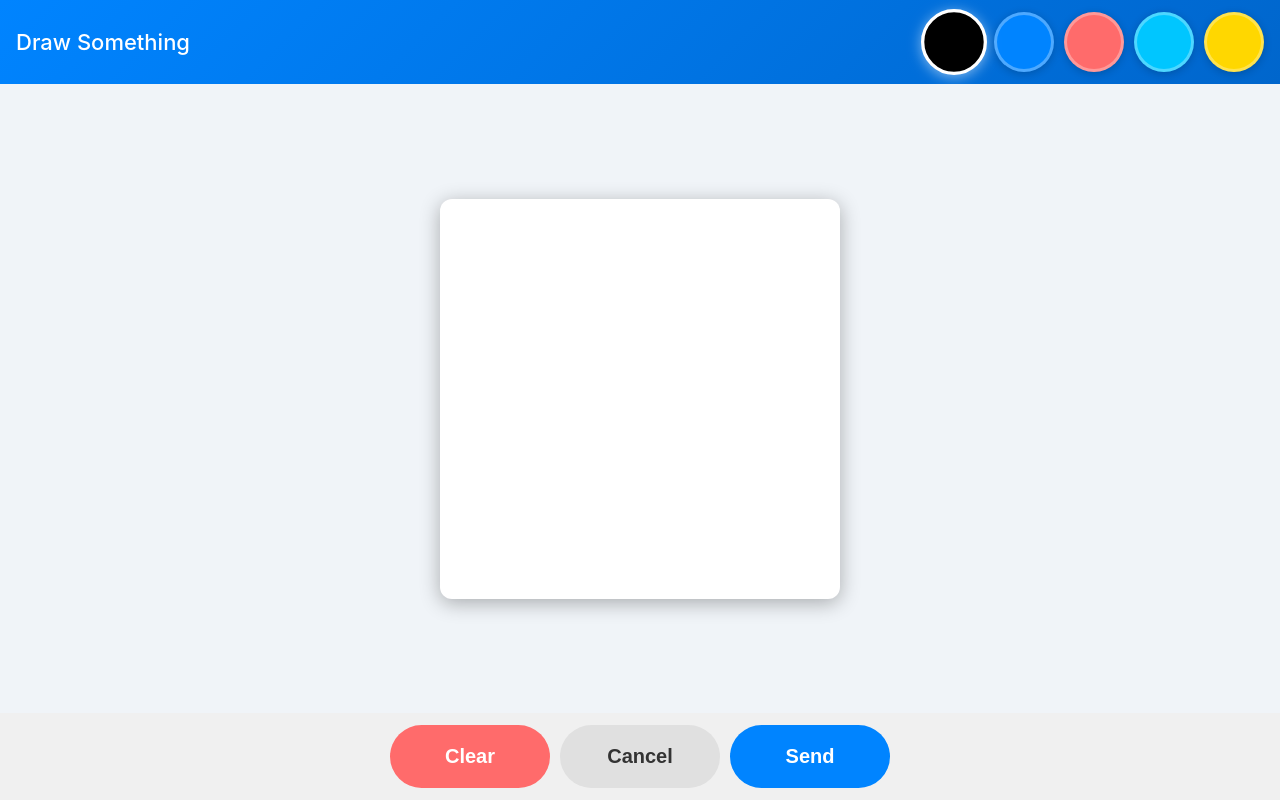
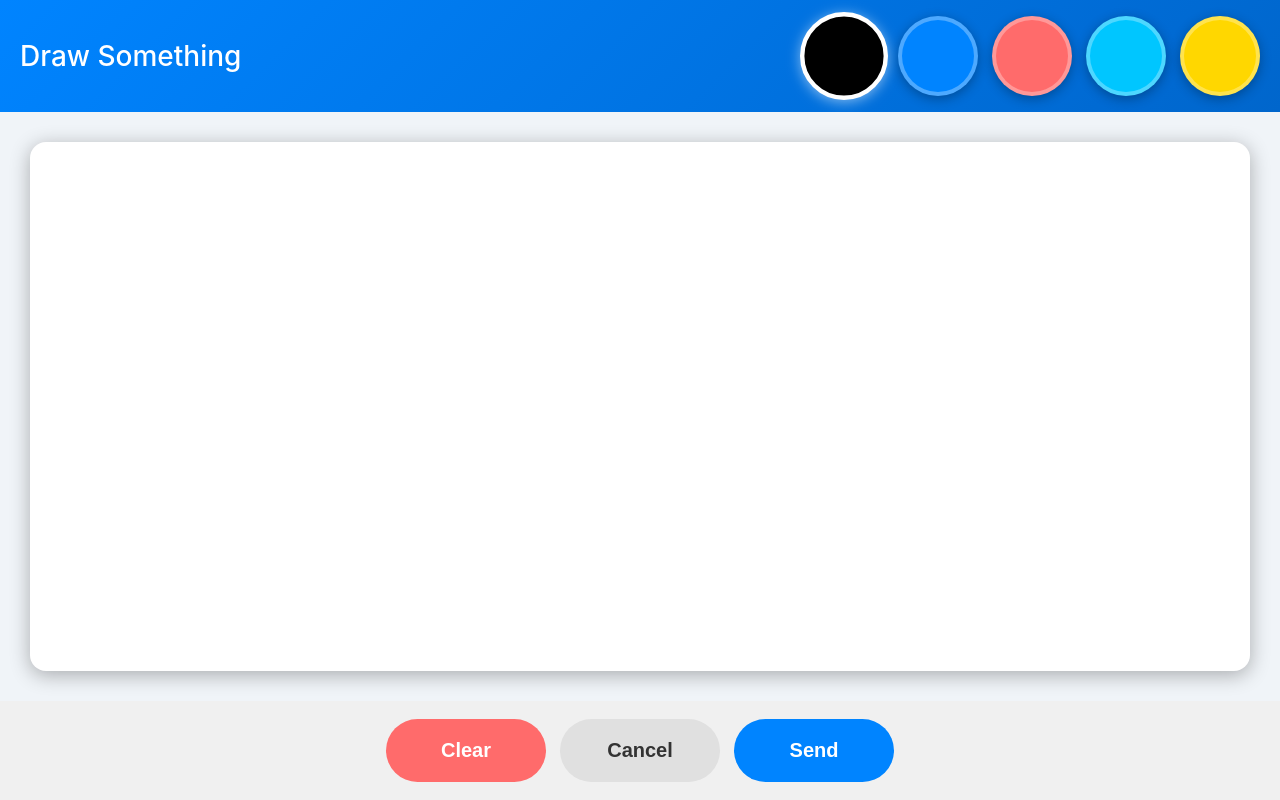
Before and after one commit to EdiBediSus/CapInfo.com, a website: page index.html in a window 1280 px wide. Both pictures are taken after a click on the button "✏️". Drawn offline with Linux system fonts and the light colour scheme.

Commit message:
Update index.html

```diff
--- a/index.html
+++ b/index.html
@@ -121,11 +121,11 @@
 
         .message-bubble {
             max-width: 80%;
-            padding: 18px 24px;
-            border-radius: 16px;
+            padding: 22px 30px;
+            border-radius: 20px;
             word-wrap: break-word;
             position: relative;
-            box-shadow: 0 2px 4px rgba(0, 0, 0, 0.15);
+            box-shadow: 0 2px 6px rgba(0, 0, 0, 0.15);
         }
 
         .message.other .message-bubble {
@@ -141,28 +141,28 @@
         }
 
         .message-user {
-            font-size: 22px;
-            margin-bottom: 8px;
+            font-size: 28px;
+            margin-bottom: 10px;
             font-weight: 600;
             color: #0084FF;
-            padding: 0 6px;
+            padding: 0 8px;
         }
 
         .message-text {
             line-height: 1.5;
-            font-size: 32px;
+            font-size: 40px;
             word-wrap: break-word;
             white-space: pre-wrap;
             font-weight: 400;
         }
 
         .message-time {
-            font-size: 18px;
+            font-size: 22px;
             opacity: 0.5;
-            margin-top: 8px;
+            margin-top: 10px;
             text-align: right;
             float: right;
-            margin-left: 14px;
+            margin-left: 16px;
         }
 
         .drawing-preview {
@@ -174,10 +174,10 @@
 
         .input-area {
             display: flex;
-            padding: 16px 14px;
-            padding-bottom: max(env(safe-area-inset-bottom), 16px);
+            padding: 20px 18px;
+            padding-bottom: max(env(safe-area-inset-bottom), 20px);
             background: #F0F0F0;
-            gap: 16px;
+            gap: 20px;
             align-items: center;
             border-top: 1px solid #D1D1D1;
         }
@@ -187,18 +187,18 @@
             display: flex;
             align-items: center;
             background: white;
-            border-radius: 55px;
-            padding: 0 32px;
+            border-radius: 70px;
+            padding: 0 40px;
             border: 2px solid #D1D1D1;
-            min-height: 110px;
+            min-height: 140px;
         }
 
         .input-area input {
             flex: 1;
-            padding: 28px 0;
+            padding: 35px 0;
             border: none;
             background: transparent;
-            font-size: 28px;
+            font-size: 36px;
             outline: none;
             color: #000;
             font-weight: 400;
@@ -206,7 +206,7 @@
 
         .input-area input::placeholder {
             color: #999;
-            font-size: 28px;
+            font-size: 36px;
         }
 
 
@@ -240,34 +240,34 @@
         }
 
         .canvas-header {
-            padding: max(env(safe-area-inset-top), 12px) 16px 12px 16px;
+            padding: max(env(safe-area-inset-top), 16px) 20px 16px 20px;
             background: linear-gradient(135deg, #0084FF 0%, #0066CC 100%);
             display: flex;
             justify-content: space-between;
             align-items: center;
             box-shadow: 0 2px 8px rgba(0, 132, 255, 0.3);
-            min-height: 60px;
+            min-height: 80px;
         }
 
         .canvas-header h2 {
             color: white;
-            font-size: 22px;
+            font-size: 28px;
             font-weight: 500;
         }
 
         .canvas-controls {
             display: flex;
-            gap: 10px;
+            gap: 14px;
         }
 
         .color-btn {
-            width: 60px;
-            height: 60px;
-            border: 3px solid rgba(255, 255, 255, 0.3);
+            width: 80px;
+            height: 80px;
+            border: 4px solid rgba(255, 255, 255, 0.3);
             border-radius: 50%;
             cursor: pointer;
             transition: transform 0.15s, border-color 0.15s;
-            box-shadow: 0 2px 8px rgba(0, 0, 0, 0.2);
+            box-shadow: 0 3px 12px rgba(0, 0, 0, 0.3);
         }
 
         .color-btn.active {
@@ -281,25 +281,27 @@
             display: flex;
             justify-content: center;
             align-items: center;
-            padding: 20px;
+            padding: 30px;
             overflow: hidden;
             background: #F0F4F8;
         }
 
         canvas {
             background: white;
-            border-radius: 12px;
+            border-radius: 16px;
             touch-action: none;
             max-width: 100%;
             max-height: 100%;
             box-shadow: 0 4px 20px rgba(0, 0, 0, 0.3);
+            width: 100%;
+            height: 100%;
         }
 
         .canvas-footer {
-            padding: 12px 16px;
-            padding-bottom: max(env(safe-area-inset-bottom), 12px);
+            padding: 18px 20px;
+            padding-bottom: max(env(safe-area-inset-bottom), 18px);
             display: flex;
-            gap: 10px;
+            gap: 14px;
             justify-content: center;
             background: #F0F0F0;
         }
@@ -369,7 +371,7 @@
             </div>
         </div>
         <div class="canvas-container">
-            <canvas id="drawCanvas" width="400" height="400"></canvas>
+            <canvas id="drawCanvas" width="600" height="600"></canvas>
         </div>
         <div class="canvas-footer">
             <button class="modal-btn clear-btn" id="clearBtn">Clear</button>
@@ -505,7 +507,7 @@
         }
 
         // Canvas setup
-        ctx.lineWidth = 4;
+        ctx.lineWidth = 6;
         ctx.lineCap = 'round';
         ctx.lineJoin = 'round';
 
```
